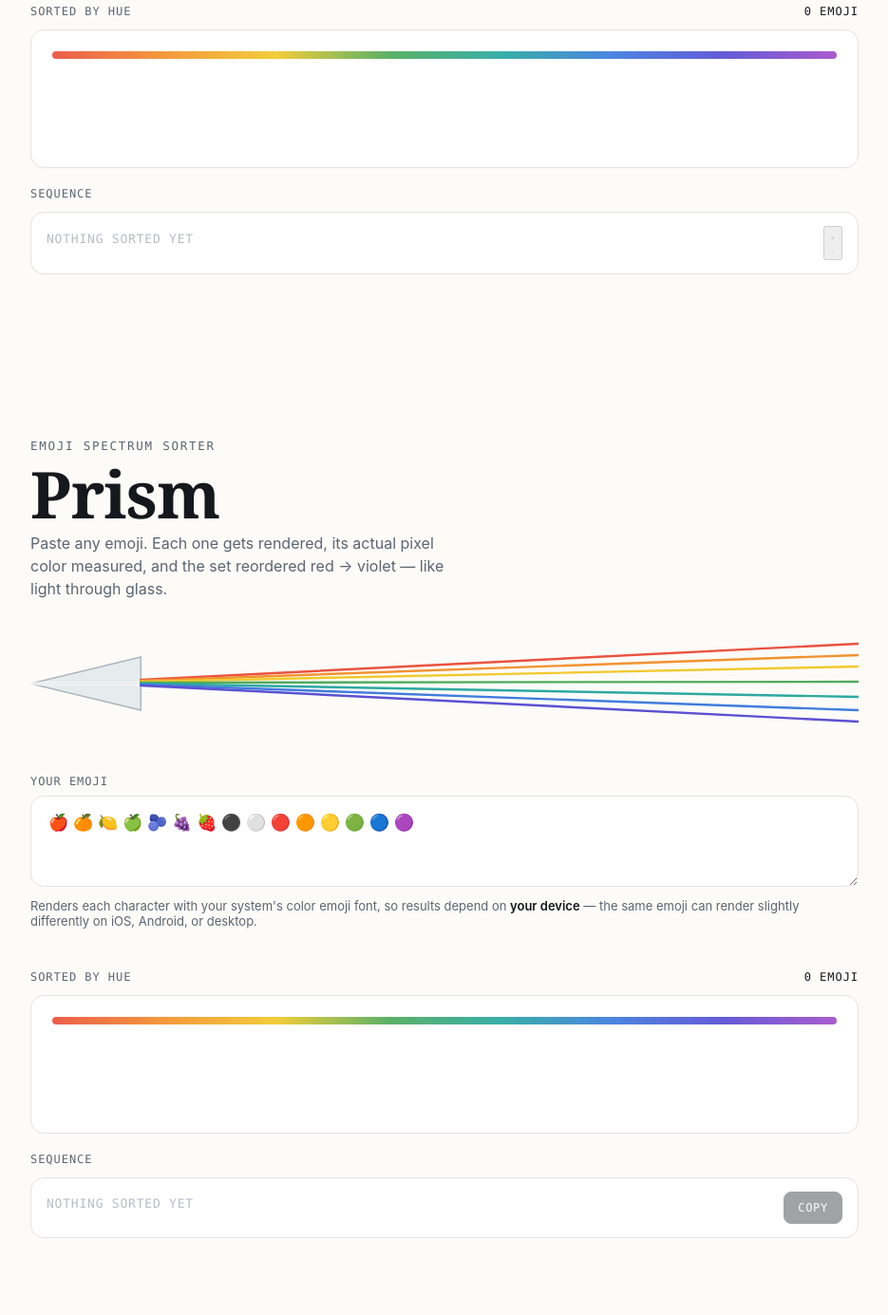
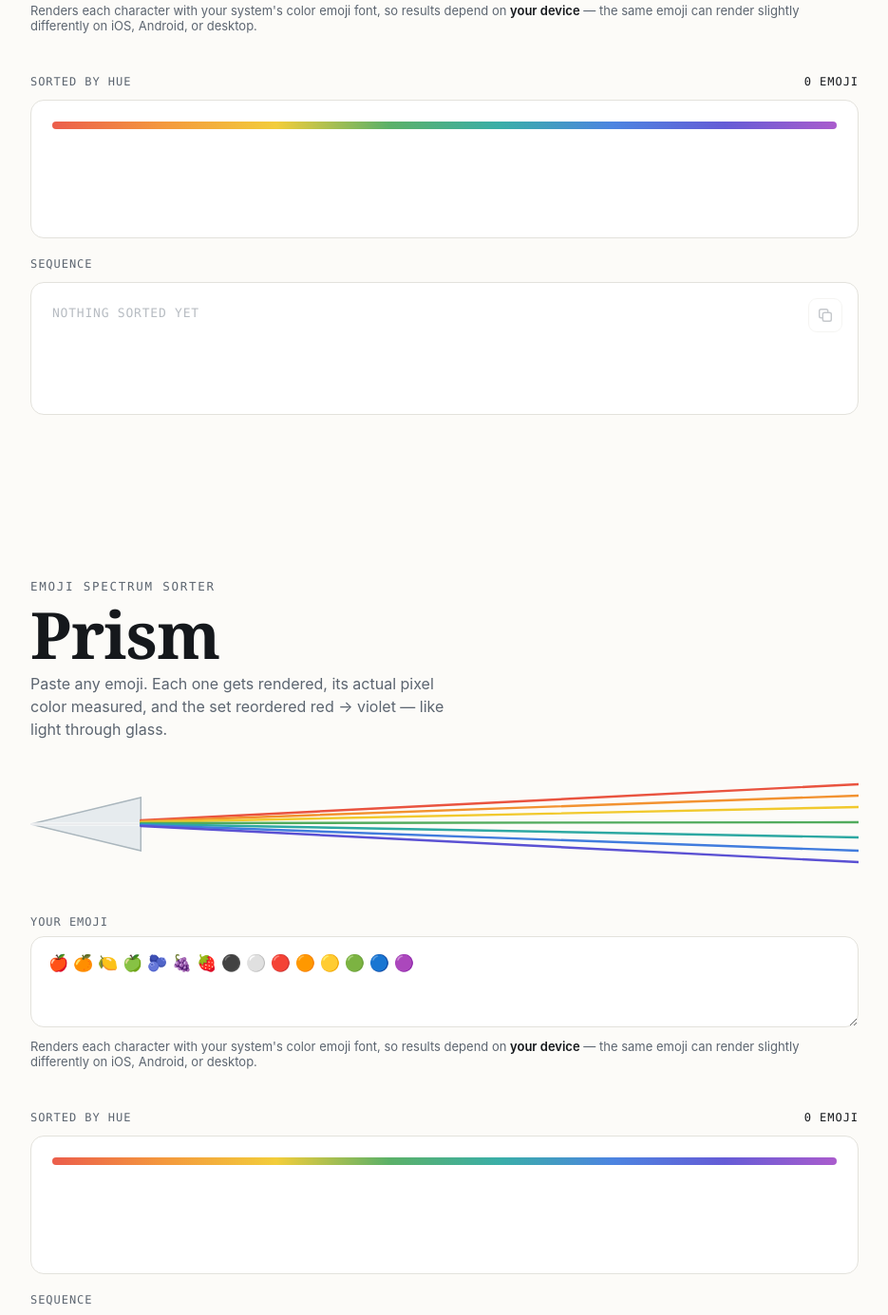
Before and after one commit to clatacodes/prism, a plain HTML site: page index.html in a window 1280 px wide. Shown: the part 1710-3095 px from the top of the page at 95% size, without its empty margins (172-1107 px from the left). Drawn offline with Linux system fonts and the light colour scheme.

Commit message:
Update style.css

```diff
--- a/style.css
+++ b/style.css
@@ -193,19 +193,23 @@ textarea::placeholder{ color:#b7bcc2; font-size:17px; }
 
 /* ---- sequence readout ---- */
 .sequence{
+  position:relative;
   display:flex;
-  align-items:center;
+  align-items:flex-start;
   gap:12px;
   border:1.5px solid var(--line);
   border-radius:var(--radius);
-  padding:14px 16px;
+  padding:22px 60px 22px 22px;
   background:#fff;
+  min-height:140px;
 }
 .sequence .seq-text{
   flex:1;
-  font-size:20px;
+  font-size:30px;
+  line-height:1.5;
   letter-spacing:.02em;
-  word-break:break-all;
+  word-break:break-word;
+  white-space:pre-wrap;
   min-height:24px;
 }
 .sequence .seq-text.empty{
@@ -215,23 +219,55 @@ textarea::placeholder{ color:#b7bcc2; font-size:17px; }
   text-transform:uppercase;
   letter-spacing:.06em;
 }
-button.copy{
-  font-family:var(--font-mono);
-  font-size:12px;
-  letter-spacing:.06em;
-  text-transform:uppercase;
-  border:1.5px solid var(--ink);
-  background:var(--ink);
-  color:var(--paper);
-  border-radius:8px;
-  padding:9px 14px;
+
+.copy-icon-btn{
+  position:absolute;
+  top:16px;
+  right:16px;
+  width:36px;
+  height:36px;
+  display:flex;
+  align-items:center;
+  justify-content:center;
+  border:1.5px solid var(--line);
+  background:#fff;
+  color:var(--ink-soft);
+  border-radius:9px;
   cursor:pointer;
-  white-space:nowrap;
-  transition:opacity .15s ease;
+  padding:0;
+  transition:background .15s ease, color .15s ease, border-color .15s ease;
 }
-button.copy:hover{ opacity:.82; }
-button.copy:active{ opacity:.65; }
-button.copy:disabled{ opacity:.4; cursor:default; }
+.copy-icon-btn:hover:not(:disabled){
+  background:var(--paper);
+  color:var(--ink);
+  border-color:var(--glass-line);
+}
+.copy-icon-btn:active:not(:disabled){ transform:scale(.94); }
+.copy-icon-btn:disabled{ opacity:.35; cursor:default; }
+
+.copy-icon-btn .icon{
+  width:18px;
+  height:18px;
+  position:absolute;
+  transition:opacity .15s ease, transform .15s ease;
+}
+.copy-icon-btn .icon-check{
+  opacity:0;
+  transform:scale(.6);
+  color:var(--green);
+}
+.copy-icon-btn .icon-copy{
+  opacity:1;
+  transform:scale(1);
+}
+.copy-icon-btn.copied .icon-copy{
+  opacity:0;
+  transform:scale(.6);
+}
+.copy-icon-btn.copied .icon-check{
+  opacity:1;
+  transform:scale(1);
+}
 
 .status{
   font-family:var(--font-mono);
```
